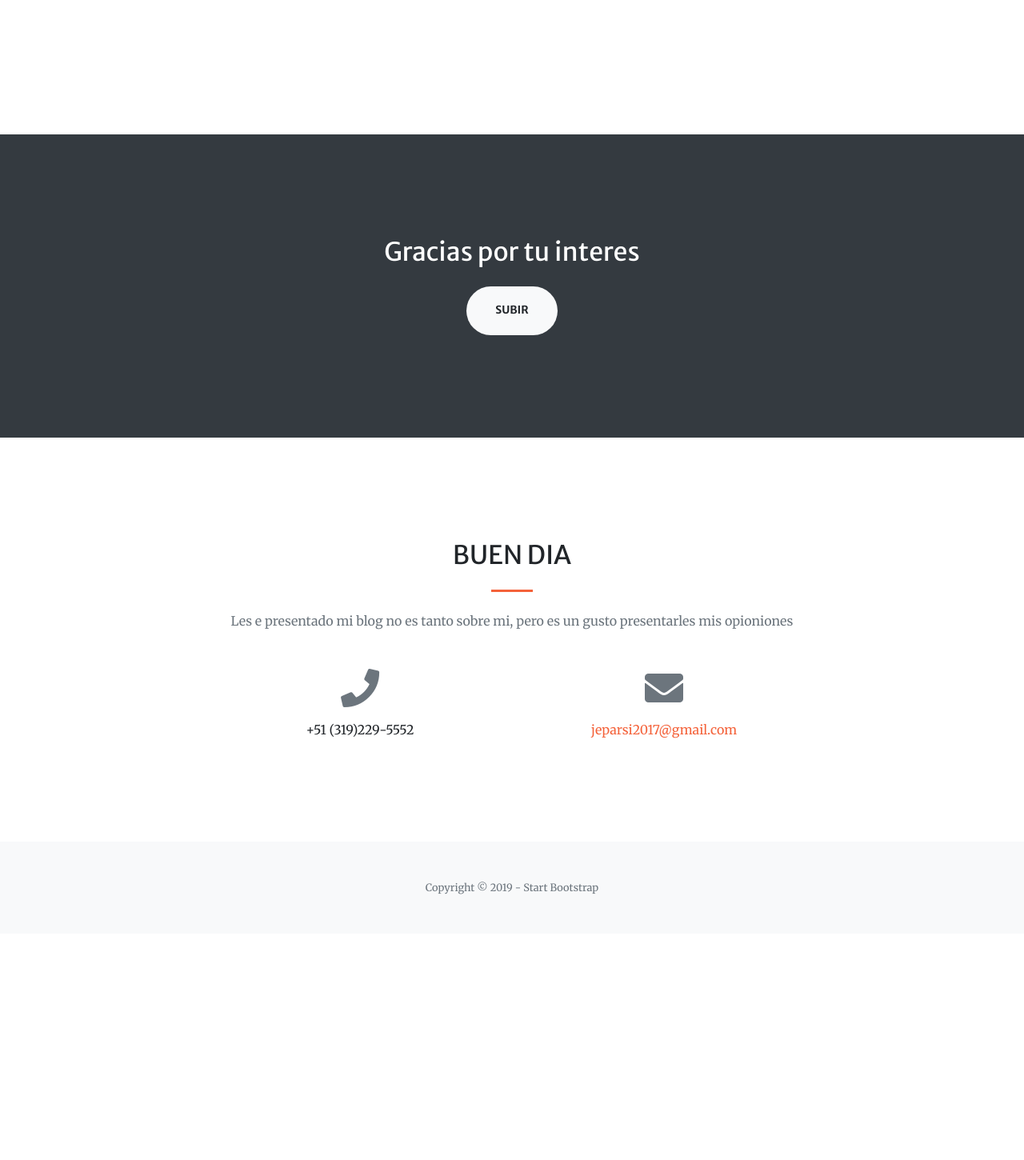
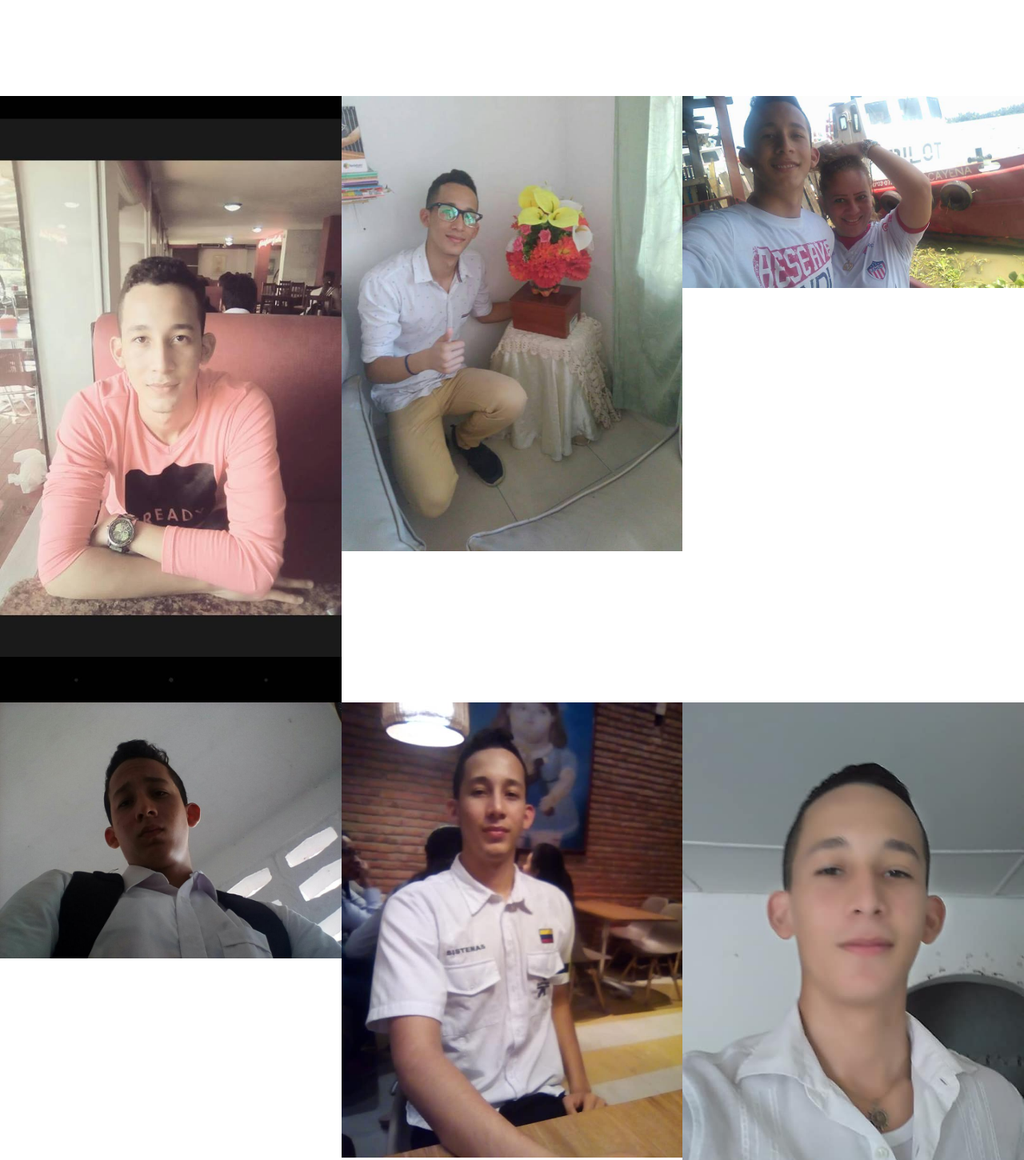
Before and after one commit to amcar/amcar.github.io, a website with bundled scripts: page index.html in a window 1280 px wide. Shown: the part 1820-3270 px from the top of the page at 80% size. Before the commit the page ends 2987 px from the top, so only its background shows below. Built offline with nearby package versions, Linux system fonts and the light colour scheme; files whose address does not match are found by name.

Commit message:
{poutrdscvhjklñ

```diff
--- a/index.html
+++ b/index.html
@@ -127,8 +127,8 @@
     <div class="container-fluid p-0">
       <div class="row no-gutters">
         <div class="col-lg-4 col-sm-6">
-          <a class="portfolio-box" href="img/portfolio/fullsize/7.jpg">
-            <img class="img-fluid" src="img/portfolio/thumbnails/7.jpg" alt="">
+          <a class="portfolio-box" href="img/pro1.jpg">
+            <img class="img-fluid" src="img/pro1.jpg" alt="">
             <div class="portfolio-box-caption">
               <div class="project-category text-white-50">
 
@@ -140,8 +140,8 @@
           </a>
         </div>
         <div class="col-lg-4 col-sm-6">
-          <a class="portfolio-box" href="img/portfolio/fullsize/img3.jpg">
-            <img class="img-fluid" src="img/portfolio/thumbnails/img3.jpg" alt="">
+          <a class="portfolio-box" href="img/pro2.jpg">
+            <img class="img-fluid" src="img/pro2.jpg" alt="">
             <div class="portfolio-box-caption">
               <div class="project-category text-white-50">
 
@@ -153,8 +153,8 @@
           </a>
         </div>
         <div class="col-lg-4 col-sm-6">
-          <a class="portfolio-box" href="img/portfolio/fullsize/img4.jpg">
-            <img class="img-fluid" src="img/portfolio/thumbnails/img4.jpg" alt="">
+          <a class="portfolio-box" href="img/pro3.jpg">
+            <img class="img-fluid" src="img/pro3.jpg" alt="">
             <div class="portfolio-box-caption">
               <div class="project-category text-white-50">
 
@@ -166,8 +166,8 @@
           </a>
         </div>
         <div class="col-lg-4 col-sm-6">
-          <a class="portfolio-box" href="img/portfolio/fullsize/img6.jpg">
-            <img class="img-fluid" src="img/portfolio/thumbnails/img6.jpg" alt="">
+          <a class="portfolio-box" href="img/pro4.jpg">
+            <img class="img-fluid" src="img/pro4.jpg" alt="">
             <div class="portfolio-box-caption">
               <div class="project-category text-white-50">
 
@@ -179,8 +179,8 @@
           </a>
         </div>
         <div class="col-lg-4 col-sm-6">
-          <a class="portfolio-box" href="img/portfolio/fullsize/img7.png">
-            <img class="img-fluid" src="img/portfolio/thumbnails/img7.png" alt="">
+          <a class="portfolio-box" href="img/pro5.jpg">
+            <img class="img-fluid" src="img/pro5.jpg" alt="">
             <div class="portfolio-box-caption">
               <div class="project-category text-white-50">
 
@@ -192,8 +192,8 @@
           </a>
         </div>
         <div class="col-lg-4 col-sm-6">
-          <a class="portfolio-box" href="img/portfolio/fullsize/img2.jpg">
-            <img class="img-fluid" src="img/portfolio/thumbnails/img2.jpg" alt="">
+          <a class="portfolio-box" href="img/pro6.jpg">
+            <img class="img-fluid" src="img/pro6.jpg" alt="">
             <div class="portfolio-box-caption p-3">
               <div class="project-category text-white-50">
 
```
Also changed, not shown: img/pro1.jpg (added), img/pro2.jpg (added), img/pro3.jpg (added), img/pro4.jpg (added), img/pro5.jpg (added), img/pro6.jpg (added).
